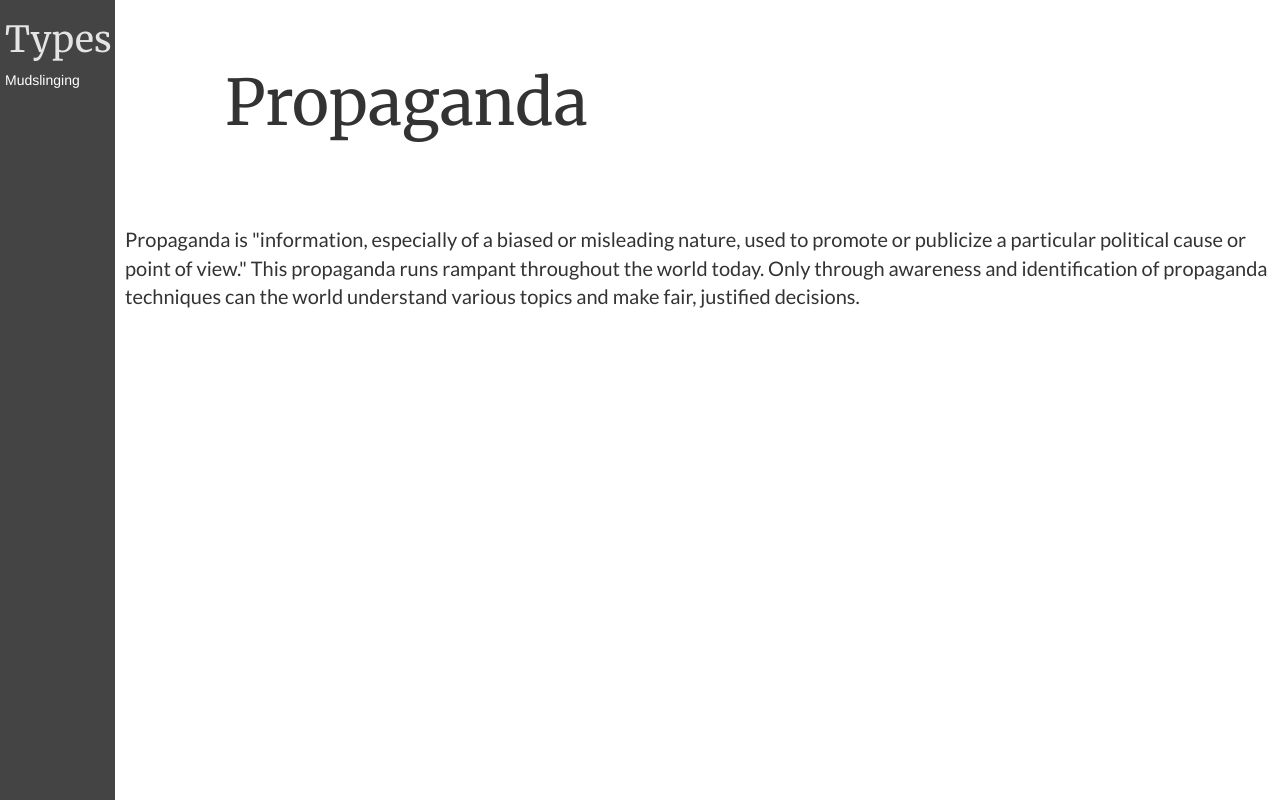
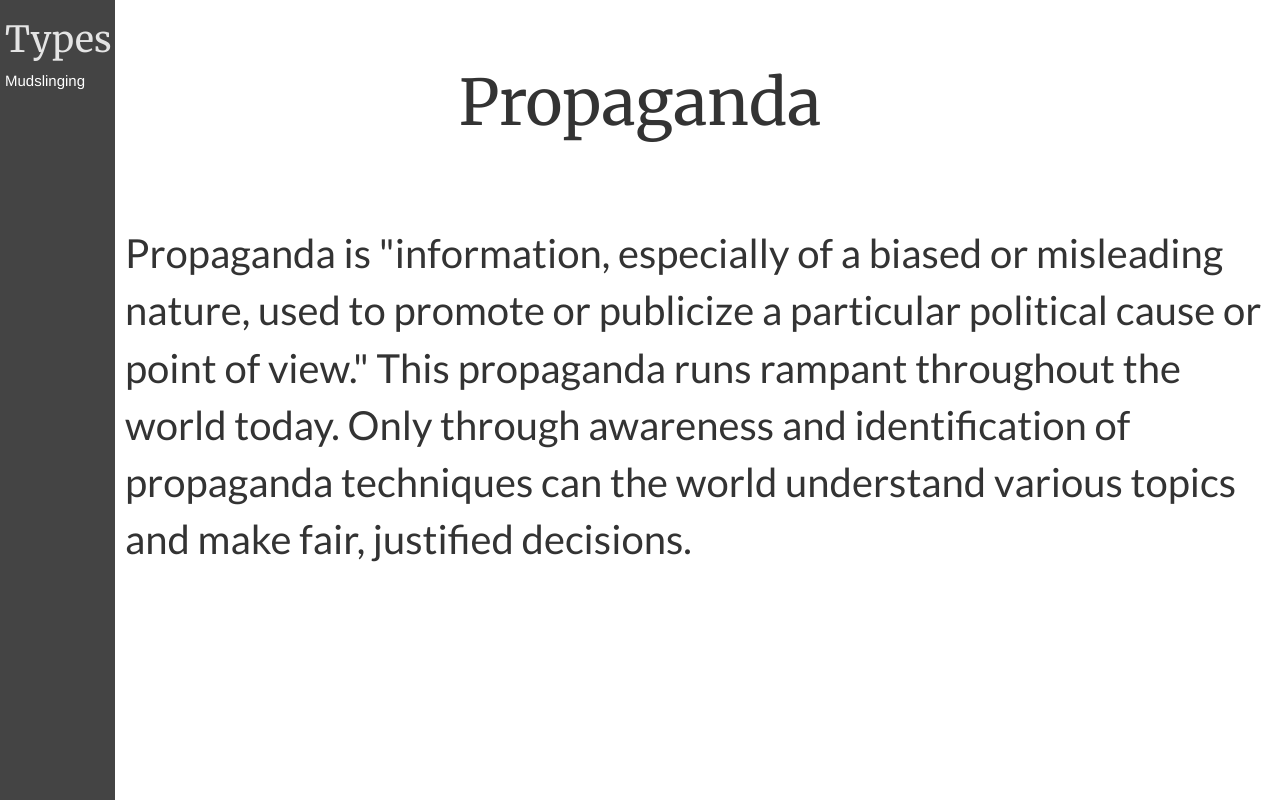
Before and after one commit to roberts111246/roberts111246.github.io, a plain HTML site: page index.html in a window 1280 px wide. Drawn offline with nearby package versions, Linux system fonts and the light colour scheme.

Commit message:
near-final draft of style

```diff
--- a/style.css
+++ b/style.css
@@ -1,6 +1,6 @@
 #title {
-    padding-left: 225px;
-     background-color: white;
+    text-align: center;
+    background-color: white;
     font-family: 'Merriweather', serif;
 }
 .sidebar {
@@ -15,6 +15,7 @@
 .sidebar a {
     color: white;
     padding-left: 5px;
+    font-size: 15px;
 }
 #sidebartitle {
     font-family: 'Merriweather', serif;
@@ -23,6 +24,6 @@
 }
 .body {
     padding-left: 125px;
-    font-size: 20px;
+    font-size: 40px;
     font-family: 'Lato', sans-serif;
 }
```
